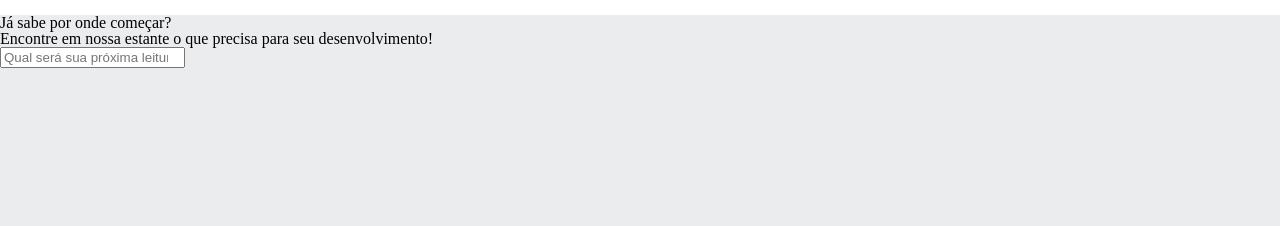
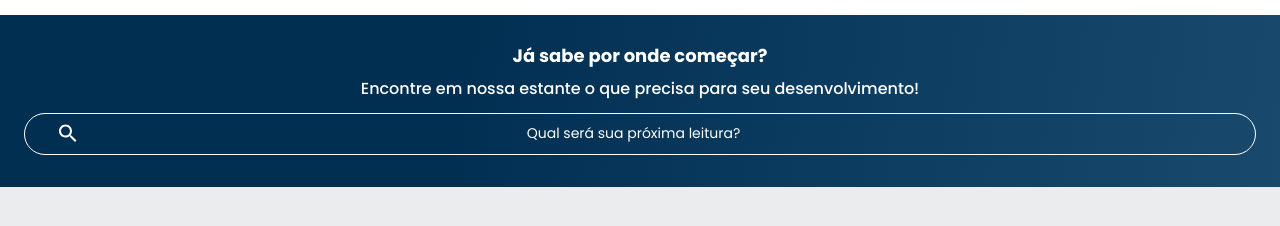
Before and after one commit to giovanafg/AluraBooks, a plain HTML site: page index.html in a window 1280 px wide. Shown: the part 74-300 px from the top of the page. Drawn offline with Linux system fonts and the light colour scheme.

Commit message:
import banner

```diff
--- a/assets/css/style.css
+++ b/assets/css/style.css
@@ -1,4 +1,5 @@
 @import url("../css/header.css");
+@import url("../css/banner.css");
 
 :root{
     --cor-de-fundo: #EBECEE;
```
